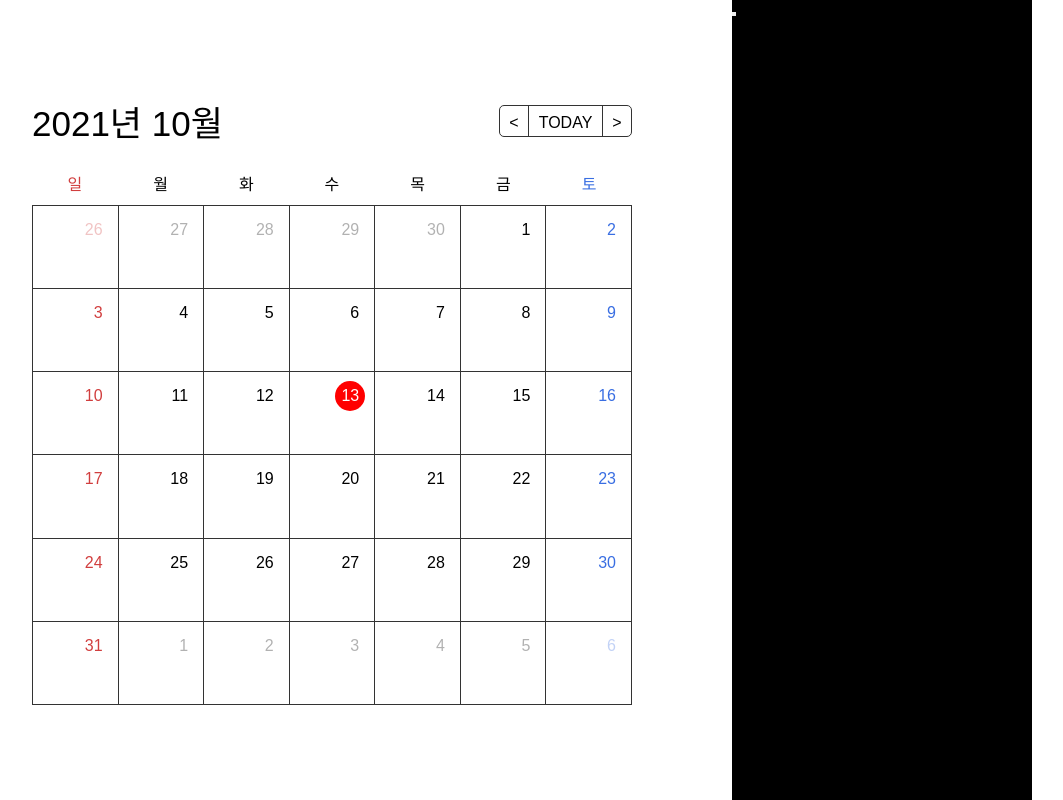
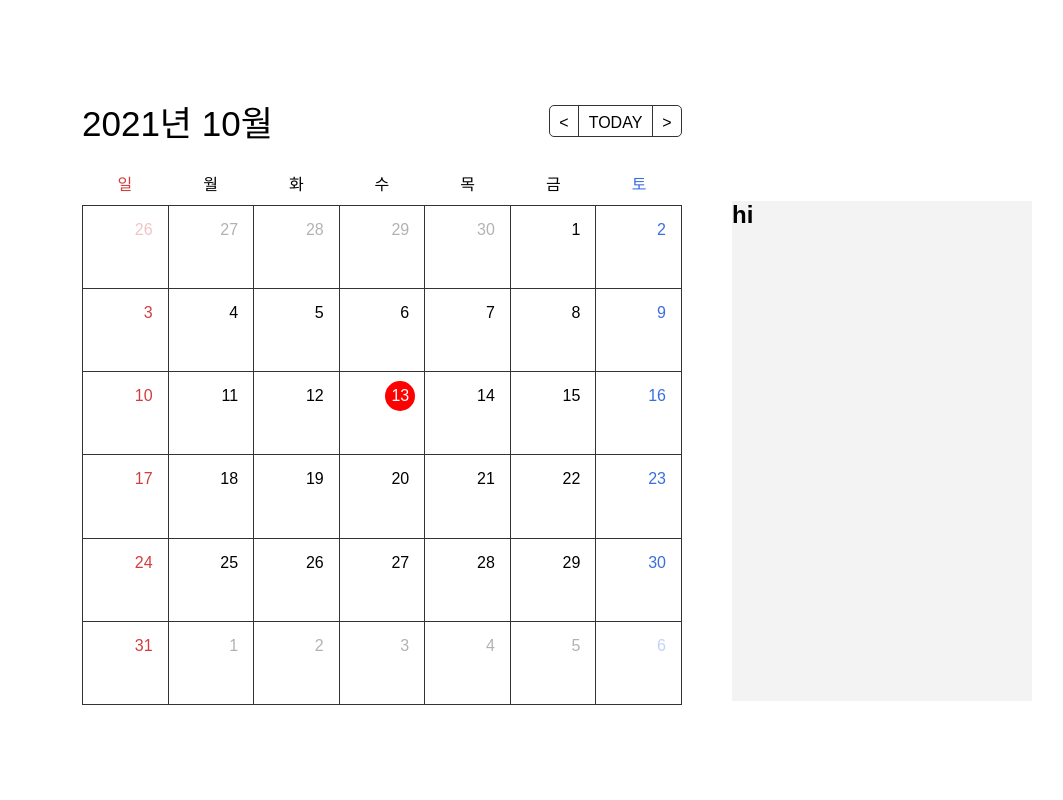
Before and after one commit to hanul-cha/next-to-calendar, a Next.js app: page / in a window 1280 px wide. Shown: the whole page, without its empty margins (108-1171 px from the left). Built offline with nearby package versions, Linux system fonts and the light colour scheme; no server answers.

Commit message:
데이터 전달 에러

```diff
--- a/src/component/Calendar.js
+++ b/src/component/Calendar.js
@@ -1,5 +1,5 @@
 import { useRouter } from "next/dist/client/router";
-import { useState } from "react";
+import { useRef, useState } from "react";
 import useFetch from "../hooks/useFetch";
 import Side from "./Side";
 
@@ -7,8 +7,7 @@ import Side from "./Side";
 
 export default function Calendar() {
     const [dateNum,setDate] = useState(0);
-    const [getSide,setSideNum] = useState(0);
-
+    const [sideList,setSideList] = useState();
 
     let date = new Date();
     date.setMonth(date.getMonth() + Number(dateNum));
@@ -89,8 +88,13 @@ export default function Calendar() {
     }
 
     const useTodo = (e) => {
-        console.log(e.target.nextSibling.innerText)
+        const targetList = e.target.nextSibling.innerText
+        const clickList = getList(Number(targetList));
+        setSideList(clickList)
+        console.log(clickList)
     }
+    //클릭이벤트는 잘 작동됨
+
 
 
 
@@ -143,7 +147,7 @@ export default function Calendar() {
                     </div>
                 </div>
         </div>
-        <Side />
+        <Side list={sideList} />
         </>
     )
 }
--- a/src/component/Side.js
+++ b/src/component/Side.js
@@ -1,12 +1,18 @@
-export default function Side() {
+export default function Side(list) {
+
+    console.log(list)
 
 
     return(
         <>
-            <div className="side" style={{ width:300, height:"100%", backgroundColor: "black", margin:"50px" , display:"block"}}>
-                <h2></h2>
-                <p></p>
-                <button></button>
+            <div className="side" style={{ width:300, height:603, paddingTop: 102, display:"block"}}>
+                <div style={{width: 300, height: 500, backgroundColor: "#f3f3f3"}}>
+                    {
+                        list
+                        ? <h2>hi</h2>
+                        : <h3>no</h3>
+                    }
+                </div>
             </div>
         </>
     )
```
